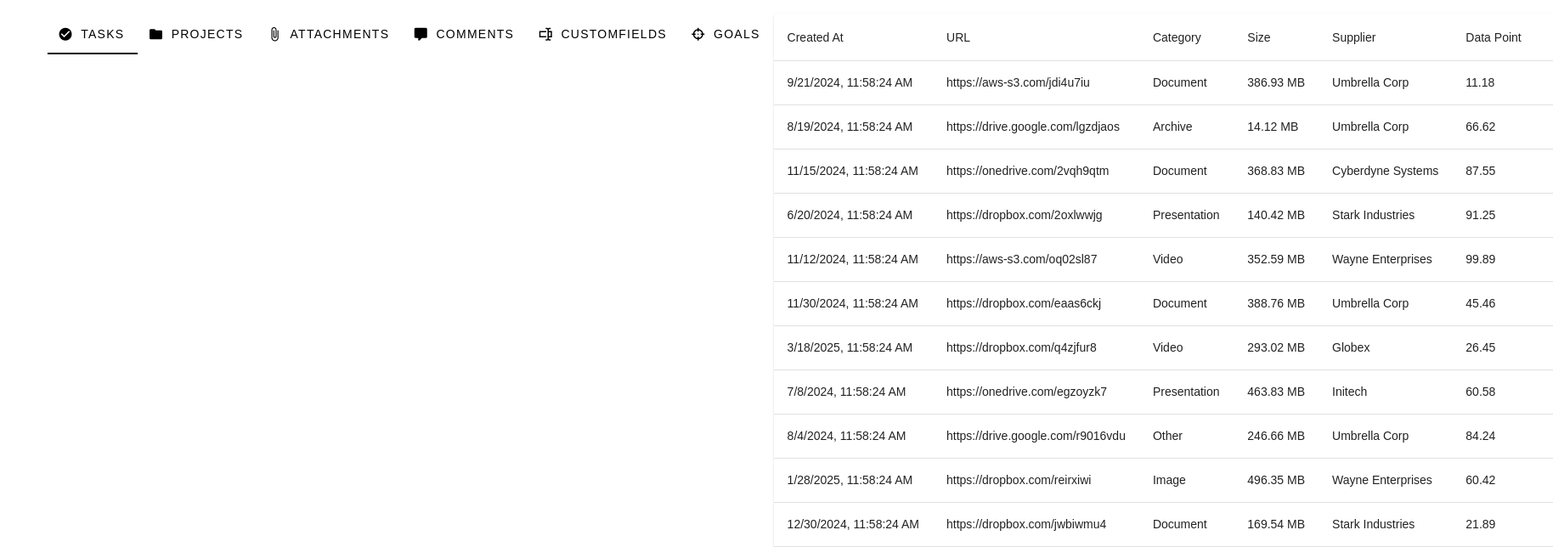
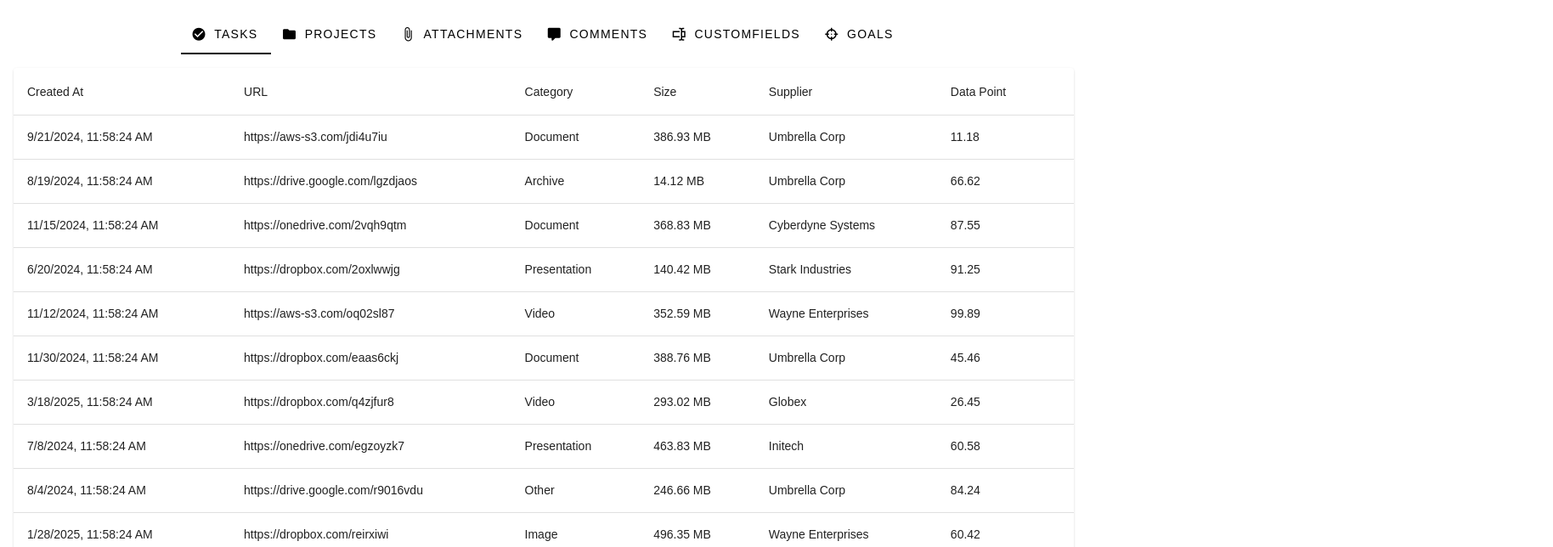
Before and after one commit to mihailo-obradovic/pro-backup-nuxt, a Nuxt app: page /Home in a window 1280 px wide. Shown: the top 644 px of the page at 85% size, 1828 px wide, since content can reach past the window. Built offline with nearby package versions, Linux system fonts and the light colour scheme.

Commit message:
Misc. adjustments

```diff
--- a/layouts/Default.vue
+++ b/layouts/Default.vue
@@ -62,5 +62,5 @@
 
 <script setup>
 // Drawer state to open/close the navigation drawer
-const drawer = shallowRef(false);
+const drawer = shallowRef(true);
 </script>
--- a/pages/Home.vue
+++ b/pages/Home.vue
@@ -1,5 +1,5 @@
 <template>
-  <v-container class="fill-height d-flex flex-column">
+  <v-container class="fill-height d-flex flex-column ga-4" fluid>
     <v-tabs
       v-model="activeTab"
       bg-color="background"
@@ -11,14 +11,13 @@
       </v-tab>
     </v-tabs>
 
-    <v-card class="flex-grow-1 d-flex flex-column overflow-hidden">
+    <v-card class="flex-grow-1 d-flex flex-column overflow-hidden w-100">
       <v-data-table
         :headers="headers"
         :items="records"
         :items-per-page="20"
-        class="flex-grow-1"
+        class="flex-grow-1 data-table-fix"
         fixed-header
-        height="100%"
       >
         <!-- Custom formatting for dates -->
         <template #item.created_at="{ item }">
@@ -121,3 +120,11 @@
   };
 });
 </script>
+
+<style scoped>
+.data-table-fix {
+  height: calc(
+    100vh - 78px - 30px - 48px - 20px
+  ) !important; /* Subtracting tab height, footer height, and app bar height */
+}
+</style>
```
